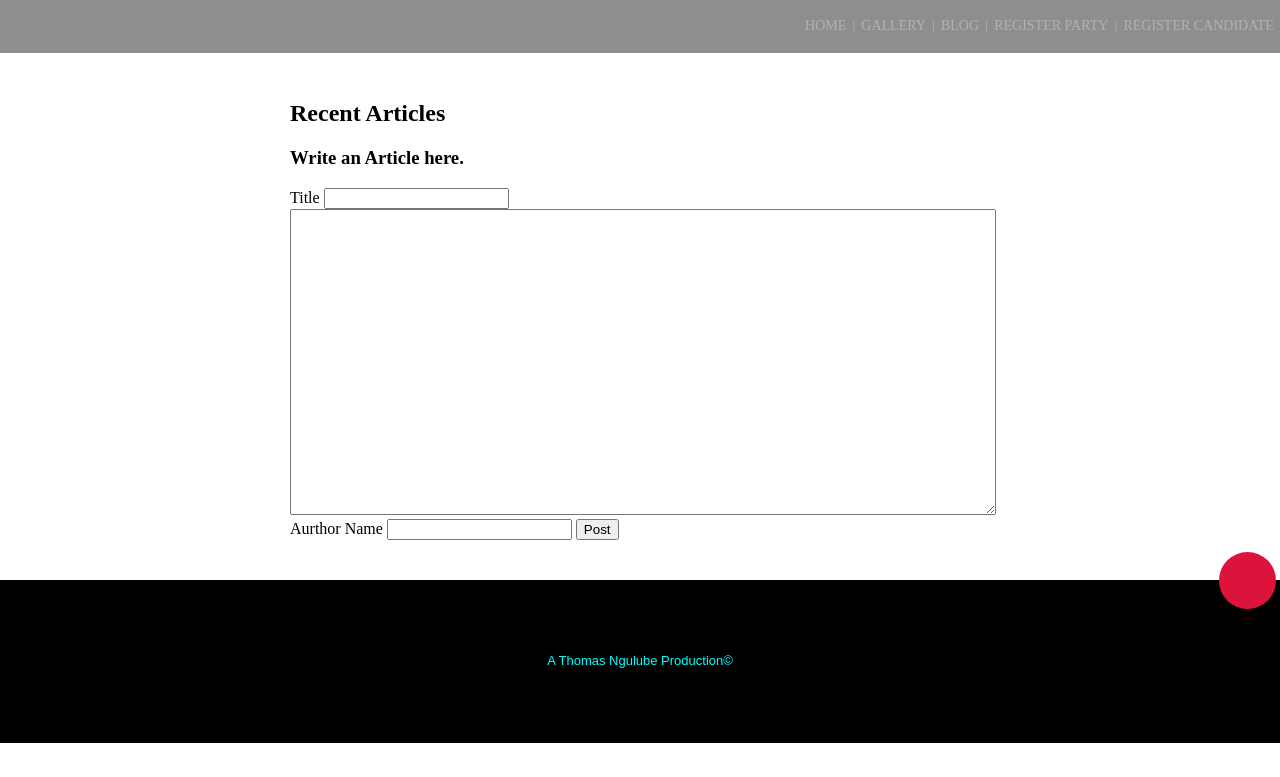
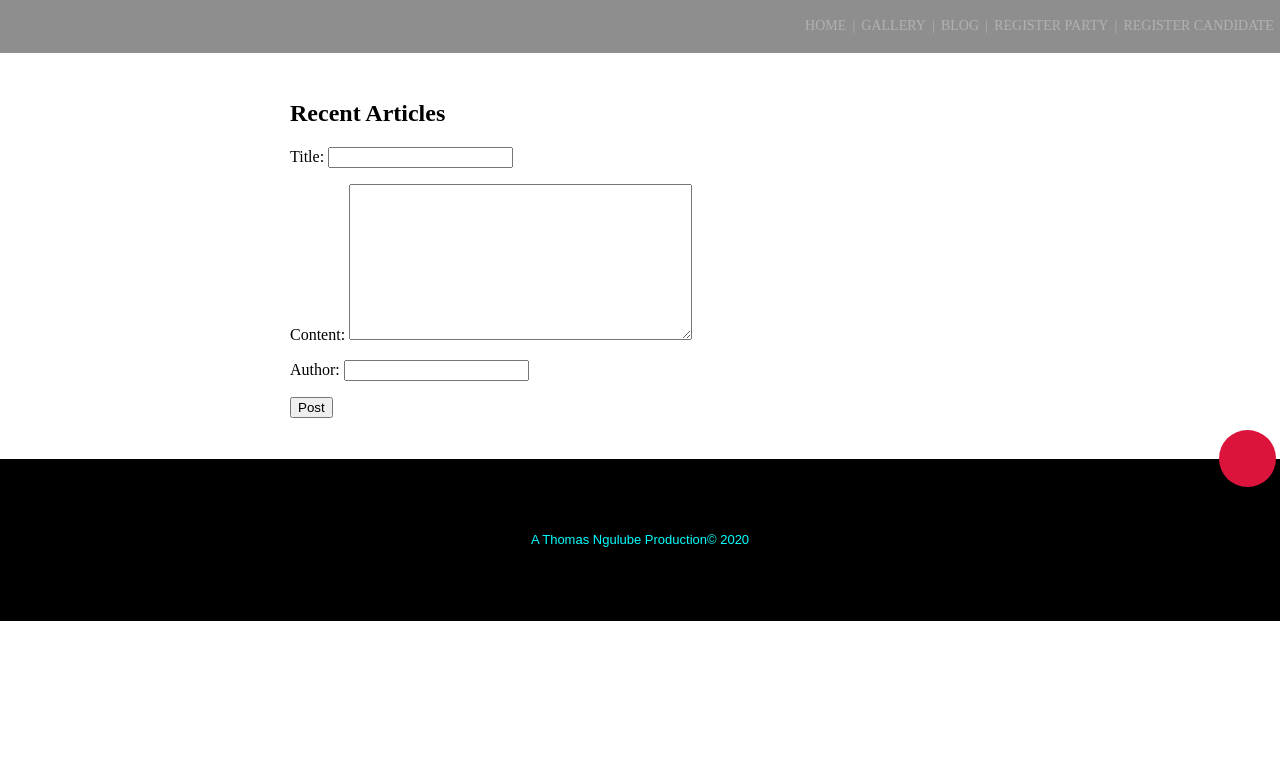
Before and after one commit to Porcupine1/DJANGO_PROJECT, a Django app: page /blog/ in a window 1280 px wide. Shown: the top 777 px of the page. Run offline with Django 3.2, Linux system fonts and the light colour scheme; data that the repository does not hold is empty; some libraries are stand-ins or nearby versions.

Commit message:
Used CBV on BlogHandler/vews.py, added some html files in BlogHandler/Tmplates

```diff
--- a/BlogHandler/Templates/BlogHandler/blog.html
+++ b/BlogHandler/Templates/BlogHandler/article_form.html
@@ -14,12 +14,8 @@
     {% endfor %}
     <form action="" method="post">
         {% csrf_token %}
-        <h3>Write an Article here.</h3>
-        <label for="article_title">Title</label>
-        <input type="text" name="article_title" required>
-        <textarea name="article_content" id="article_content" required></textarea><br />
-        <label for="aurthor_name">Aurthor Name</label>
-        <input type="text" name="aurthor_name" required>
+        {{form.media}}
+        {{form.as_p}}
         <button type="submit">Post</button>
     </form>
 </div>
--- a/BlogHandler/admin.py
+++ b/BlogHandler/admin.py
@@ -1,6 +1,7 @@
 from django.contrib import admin
-from .models import Article, Aurthor, Comment
+from .models import Article, Author, Comment
 
 
 admin.site.register(Article)
 admin.site.register(Comment)
+admin.site.register(Author)
--- /dev/null
+++ b/BlogHandler/forms.py
@@ -0,0 +1,18 @@
+from django import forms
+from .models import Article, Author
+
+
+class ArticleForm(forms.ModelForm):
+    def __init__(self, *args, **kwargs):
+        super(ArticleForm, self).__init__(*args, **kwargs)
+        self.fields['author'] = forms.CharField(max_length=100, required=True)
+    class Meta:
+        model = Article
+        fields = ('title', 'content', )
+        widgets = {
+            'title': forms.TextInput(attrs={
+                'class': 'title'}),
+            'content': forms.Textarea(attrs={
+                'class': 'text_input',
+                'name': 'article_content'}),
+        }
--- a/BlogHandler/models.py
+++ b/BlogHandler/models.py
@@ -1,26 +1,27 @@
 from django.db import models
+from ckeditor.fields import RichTextField
 
 
-class Aurthor(models.Model):
-    name = models.CharField("Author Name", max_length=100)
+class Author(models.Model):
+    name = models.CharField("Author Name", max_length=100, null=False)
     def __str__(self):
         return self.name
 
 
 class Article(models.Model):
-    title = models.CharField("Title", max_length=100)
-    content = models.TextField("Ariticle Cnotent")
-    pub_date = models.DateTimeField("Publish Date")
-    aurthor = models.ForeignKey(Aurthor, on_delete=models.CASCADE)
+    title = models.CharField("Title", max_length=100, null=False)
+    content = RichTextField(blank=True, null=False)
+    pub_date = models.DateTimeField("Publish Date", auto_now_add = True)
+    author = models.ForeignKey(Author, on_delete=models.CASCADE, null=True)
     def __str__(self):
         return self.title
 
 
 class Comment(models.Model):
-    content = models.TextField("Comment")
-    pub_date = models.DateTimeField("Publish Date")
-    commentor = models.ForeignKey(Aurthor, on_delete=models.CASCADE)
-    commented_on = models.ForeignKey(Article, on_delete=models.CASCADE)
+    content = models.TextField("Comment", null=False)
+    pub_date = models.DateTimeField("Publish Date", null=False)
+    commentor = models.ForeignKey(Author, on_delete=models.CASCADE, null=False)
+    commented_on = models.ForeignKey(Article, on_delete=models.CASCADE, null=False)
 
     def __str__(self):
         return f'comment by {self.commentor}'
--- a/BlogHandler/urls.py
+++ b/BlogHandler/urls.py
@@ -4,5 +4,7 @@ from . import views
 app_name = 'BlogHandler'
 
 urlpatterns = [
-    path('', views.blog, name='blog'),
+    #path('', views.articleList.as_view(), name='articleList'),
+    path('', views.articleCreate.as_view(), name='articleCreate'),
+    path('<pk>', views.articleDetail.as_view(), name='articleDetail')
 ]
--- a/BlogHandler/views.py
+++ b/BlogHandler/views.py
@@ -1,22 +1,44 @@
-from django.shortcuts import render, redirect
 from django.urls import reverse
-from .models import Article, Aurthor, Comment
+from .models import Article, Author
+from django.views.generic import CreateView, DetailView, ListView
+from .forms import ArticleForm
 from datetime import datetime
 
+class articleCreate(CreateView):
+    model = Article
+    form_class = ArticleForm
 
-def blog(request):
-    articles = Article.objects.all()
-    context = {
-        'date': datetime.timetuple(datetime.now()).tm_year,
-        'articles': articles
-    }
-    if request.method == 'POST':
-        aurthor = Aurthor(name=request.POST['aurthor_name'])
-        article = Article(title=request.POST['article_title'],
-                          content=request.POST['article_content'],
-                          pub_date=str(datetime.now().date()),
-                          aurthor=aurthor)
-        aurthor.save()
+    def form_valid(self, form):
+        rt = super().form_valid(form)
+        article = form.save(commit=False)
+        author_name = self.request.POST['author']
+        author, created = Author.objects.get_or_create(name=author_name)
+        article.author = author
         article.save()
-        return redirect(reverse('BlogHandler:blog', args=()))
-    return render(request, 'BlogHandler/blog.html', context)
+        return rt
+
+    def get_context_data(self, *args, **kwargs):
+        context = super(articleCreate, self).get_context_data(*args, **kwargs)
+        context['year'] = datetime.timetuple(datetime.now()).tm_year
+        return context
+
+    def get_success_url(self):
+        return reverse('BlogHandler:articleDetail',args=(self.object.pk,))
+
+class articleDetail(DetailView):
+    model = Article
+    context_object_name = 'article'
+
+    def get_context_data(self, *args, **kwargs):
+        context = super(articleDetail, self).get_context_data(*args, **kwargs)
+        context['year'] = datetime.timetuple(datetime.now()).tm_year
+        return context
+
+class articleList(ListView):
+    model = Article
+    context_object_name = 'articles'
+
+    def get_context_data(self, *args, **kwargs):
+        context = super(articleList, self).get_context_data(*args, **kwargs)
+        context['year'] = datetime.timetuple(datetime.now()).tm_year
+        return context
--- a/DJANGO_PROJECT/settings.py
+++ b/DJANGO_PROJECT/settings.py
@@ -38,7 +38,8 @@ INSTALLED_APPS = [
     'django.contrib.messages',
     'django.contrib.staticfiles',
     'MainApp.apps.MainAppConfig',
-    'BlogHandler.apps.BloghandlerConfig'
+    'BlogHandler.apps.BloghandlerConfig',
+    'ckeditor'
 ]
 
 MIDDLEWARE = [
--- a/MainApp/Templates/MainApp/base.html
+++ b/MainApp/Templates/MainApp/base.html
@@ -15,7 +15,7 @@
             <ul>
                 <li><a href="{% url 'MainApp:home' %}">HOME</a></li>
                 <li><a href="{% url 'MainApp:galleryList' %}">GALLERY</a></li>
-                <li><a href="{% url 'BlogHandler:blog' %}">BLOG</a></li>
+                <li><a href="{% url 'BlogHandler:articleCreate' %}">BLOG</a></li>
                 <li><a href="{% url 'MainApp:regParty' %}">REGISTER PARTY</a></li>
                 <li><a  class="last-item" href="{% url 'MainApp:regCandidate' %}">REGISTER CANDIDATE</a></li>
                 <div class="seperator"></div>
```
Also changed, not shown: BlogHandler/Templates/BlogHandler/article_detail.html (added, +14 -0 lines), BlogHandler/Templates/BlogHandler/article_list.html (added, +16 -0 lines), BlogHandler/Templates/BlogHandler/blog_base.html (added, +10 -0 lines), MainApp/views.py (+4 -8 lines), BlogHandler/migrations/0001_initial.py, MainApp/Templates/MainApp/party_detail.html (renamed from MainApp/Templates/MainApp/viewParty.html), MainApp/Templates/MainApp/party_list.html (renamed from MainApp/Templates/MainApp/gallery.html), MainApp/migrations/0001_initial.py, db.sqlite3.
